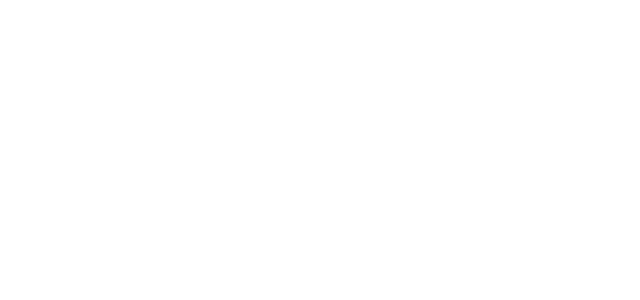
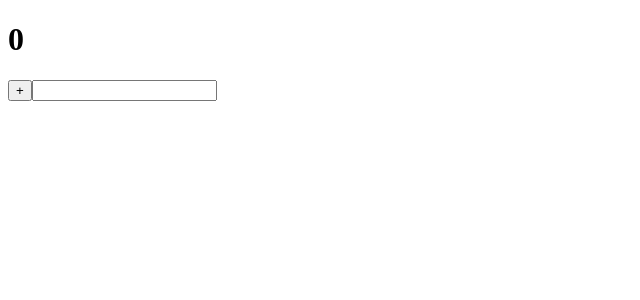
Before and after one commit to lowskii/sneakers-app, a Vue app: page / in a window 1280 px wide. Shown: the top 300 px of the page, without its empty margins (0-640 px from the left). Built offline with nearby package versions, Linux system fonts and the light colour scheme.

Commit message:
some tests

```diff
--- a/src/App.vue
+++ b/src/App.vue
@@ -1,5 +1,9 @@
-<template></template>
+<script setup>
+import MyHello from './assets/MyHello.vue'
+</script>
 
-<script></script>
+<template>
+  <MyHello />
+</template>
 
 <style scoped></style>
--- /dev/null
+++ b/src/assets/MyHello.vue
@@ -0,0 +1,19 @@
+<script setup>
+import { ref } from 'vue'
+
+const count = ref(0)
+
+const increment = () => {
+  count.value++
+}
+
+function updateCount(event) {
+  count.value = Number(event.target.value)
+}
+</script>
+
+<template>
+  <h1>{{ count }}</h1>
+  <button @click="increment">+</button>
+  <input @input="updateCount" />
+</template>
--- /dev/null
+++ b/src/assets/main.css
@@ -0,0 +1,19 @@
+* {
+  margin: 0;
+  padding: 0;
+}
+
+body {
+  width: 100%;
+  height: 100vh;
+  background: rgb(2, 0, 36);
+  background: linear-gradient(
+    90deg,
+    rgba(2, 0, 36, 1) 0%,
+    rgba(9, 9, 121, 1) 35%,
+    rgba(0, 212, 255, 1) 100%
+  );
+  display: flex;
+  justify-content: center;
+  align-items: center;
+}
```
